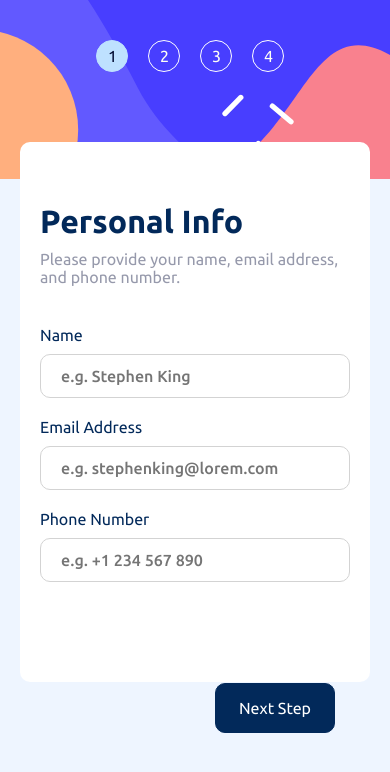
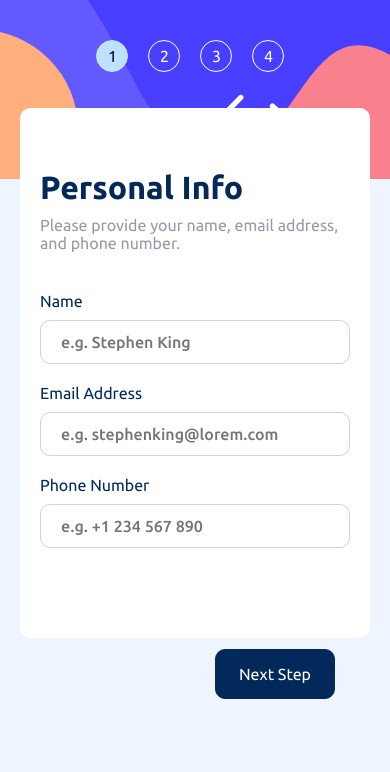
Before and after one commit to kevmhughes/multi-step-form, a React (Vite) app: page / in a window 390 px wide. Shown: the top 772 px of the page. Built offline with nearby package versions, Linux system fonts and the light colour scheme.

Commit message:
Update index.css for responsive styling

```diff
--- a/src/index.css
+++ b/src/index.css
@@ -207,6 +207,7 @@ h1 {
   display: flex;
   gap: 20px;
 }
+
 .plan-selector {
   height: 140px;
   width: 90px;
@@ -511,7 +512,7 @@ input:checked + .slider:before {
     flex-direction: column;
     width: calc(100% - 40px);
     align-items: center;
-    gap: 50px;
+    gap: 1rem;
   }
   .right-side-container {
     width: 100%;
@@ -525,7 +526,7 @@ input:checked + .slider:before {
     align-items: center;
     width: calc(100% - 40px);
     margin: 20px;
-    height: 500px;
+    height: auto;
   }
   .left-side-image {
     display: none;
@@ -541,13 +542,6 @@ input:checked + .slider:before {
   .button-desktop-view {
     display: none;
   }
-
-  /* .step-number-text {
-  display: none
-}
-.sidebar-step-info {
-  display: none;
-} */
 
   /* PersonalInfo.Jsx */
 
@@ -569,14 +563,14 @@ input:checked + .slider:before {
   /* SelectPlan.Jsx */
 
   .plan-selected {
-    height: 40px;
+    height: auto;
     width: calc(100% - 40px);
     flex-direction: row;
     justify-content: flex-start;
     gap: 20px;
   }
   .plan-selector {
-    height: 40px;
+    height: auto;
     width: calc(100% - 40px);
     flex-direction: row;
     justify-content: flex-start;
@@ -584,6 +578,19 @@ input:checked + .slider:before {
   }
   .options-container {
     flex-direction: column;
+  }
+
+  /* AddOns.Jsx */
+
+  .add-on-service-type{
+    font-size: 14px;
+    margin-bottom: 5px;
+  }
+  .add-on-service-description {
+    font-size: 12px;
+  }
+  .larger-storage-info, .online-service-info, .customizable-profile-info {
+    font-size: 14px;
   }
 
   /* Confirmation.Jsx */
```
